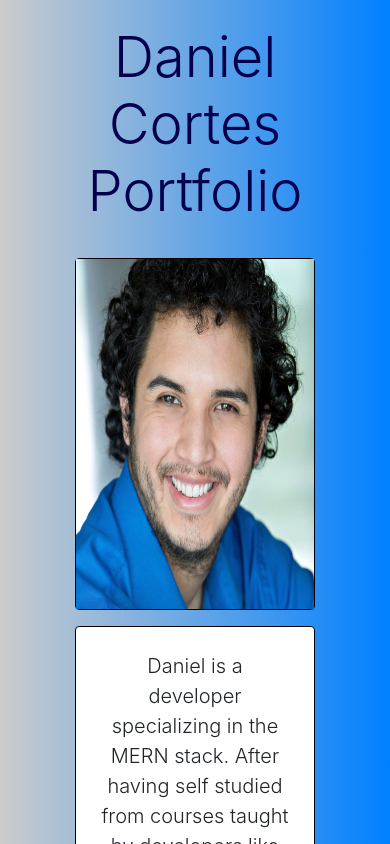
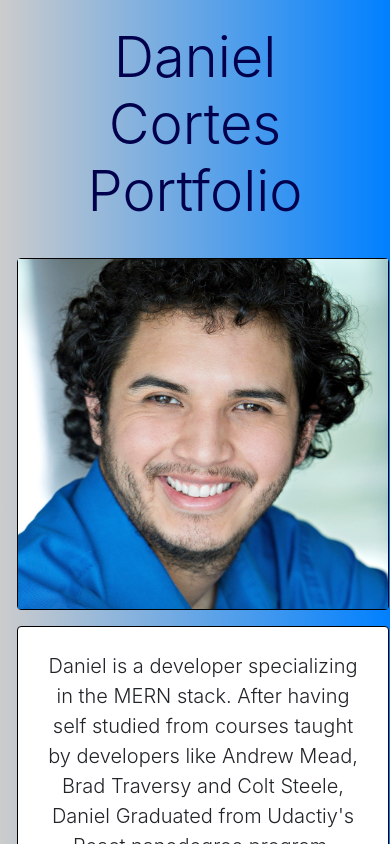
Before and after one commit to DanielCortesTX/Portfolio-site, a React (Create React App) app: page / in a window 390 px wide. Shown: the top 844 px of the page. Built offline with nearby package versions, Linux system fonts and the light colour scheme.

Commit message:
feat: Reorganized about and breakpoint in css

```diff
--- a/src/App.css
+++ b/src/App.css
@@ -2,10 +2,6 @@
 .App {
   text-align: center;
   margin: 0px;
-}
-
-.half-and-half {
-  width: 50%;
 }
 
 .App-logo {
--- a/src/components/About.js
+++ b/src/components/About.js
@@ -6,11 +6,11 @@ export default function About() {
     <div className="about-gradient p-4">
       <div className="">
         <h1 className="display-4 mb-4" id="header">Daniel Cortes Portfolio</h1>
-      <div className=" mt-2 mb-4 about">
-        <div className="card boundary m-2 half-and-half about-mod">
+        <div className="row mt-2 mb-4 about">
+          <div className="col-12 col-md-5 col-lg-6 card boundary m-2 about-mod">
             <img src={main} alt="No available" className="main-image-sizing"/>
           </div>
-        <div className="card boundary half-and-half m-2 about-mod">
+          <div className="col-12 col-md-5 col-lg-6 card boundary half-and-half m-2 about-mod">
             <p className="p-4 lead">Daniel is a developer specializing in the MERN stack. After having self studied from courses taught by developers like Andrew Mead, Brad Traversy and Colt Steele, Daniel Graduated from Udactiy's React nanodegree program. </p>
           </div>
         </div>
--- a/src/index.css
+++ b/src/index.css
@@ -50,44 +50,12 @@ code {
   opacity: 1;
 }
 
-@media(max-width: 1200px){
-  .projects-feed {
-    flex-direction: column;
-    /* justify-content: center; */
-    align-items: center;
-  }
-
-  .project-link {
-    min-width: 350px;
-    width: 65%;
-    max-width: 500px;
-    margin: 1rem 0;
-  }
-}
-
 .skills-list {
   list-style: none;
 }
 
 .skill-block {
   width: 250px;
-}
-
-.main-image-sizing {
-  height: 350px;
-}
-
-.about-mod {
-  max-width: 440px;
-}
-
-.about-gradient {
-  background-image: linear-gradient(to right, #cccccc, #0080ff);
-  margin: 0px;
-}
-
-.boundary {
-  border: 1px solid black;
 }
 
 .line-hr {
@@ -159,6 +127,20 @@ code {
   }
 }
 
+.skills-body {
+  display: flex;
+  flex-direction: row;
+  /* flex-wrap: wrap; */
+  justify-content: space-between;
+}
+
+/* ABOUT COMPONENT */
+
+.about-gradient {
+  background-image: linear-gradient(to right, #cccccc, #0080ff);
+  margin: 0px;
+}
+
 .about {
   display: flex;
   flex-direction: row;
@@ -166,32 +148,48 @@ code {
   justify-content: space-around;
 }
 
+.half-and-half {
+  width: 50%;
+}
+
+.about-mod {
+  max-width: 440px;
+  padding: 0
+}
+
+.main-image-sizing {
+  height: 350px;
+  background-size: 100%
+}
+
+.boundary {
+  border: 1px solid black;
+}
+
+/* BREAKPOINTS */
+
 @media(max-width: 1200px){
   .about {
+    /* flex-direction: column;
+    align-items: center; */
+  }
+
+  .about-mod {
+    /* max-width: 420px;
+    min-width: 420px; */
+  }
+
+  .projects-feed {
     flex-direction: column;
+    /* justify-content: center; */
     align-items: center;
   }
 
-  .about-mod {
-    max-width: 420px;
-    min-width: 420px;
-  }
-}
-
-.skills-body {
-  display: flex;
-  flex-direction: row;
-  /* flex-wrap: wrap; */
-  justify-content: space-between;
-}
-
-@media (max-width: 768px){
-  .about {
-    /* color: green; */
-  }
-
   .project-link {
-    width: 100%;
+    min-width: 350px;
+    width: 65%;
+    max-width: 500px;
+    margin: 1rem 0;
   }
 }
 
@@ -206,8 +204,18 @@ code {
     width: 100%;
   }
 
-  .about-mod {
+  /* .about-mod {
     min-width: 70%;
     max-width: 420px;
+  } */
+}
+
+@media (max-width: 768px){
+  .about {
+    /* color: green; */
+  }
+
+  .project-link {
+    width: 100%;
   }
 }
```
Lines whose indentation alone changed are shown as unchanged.
